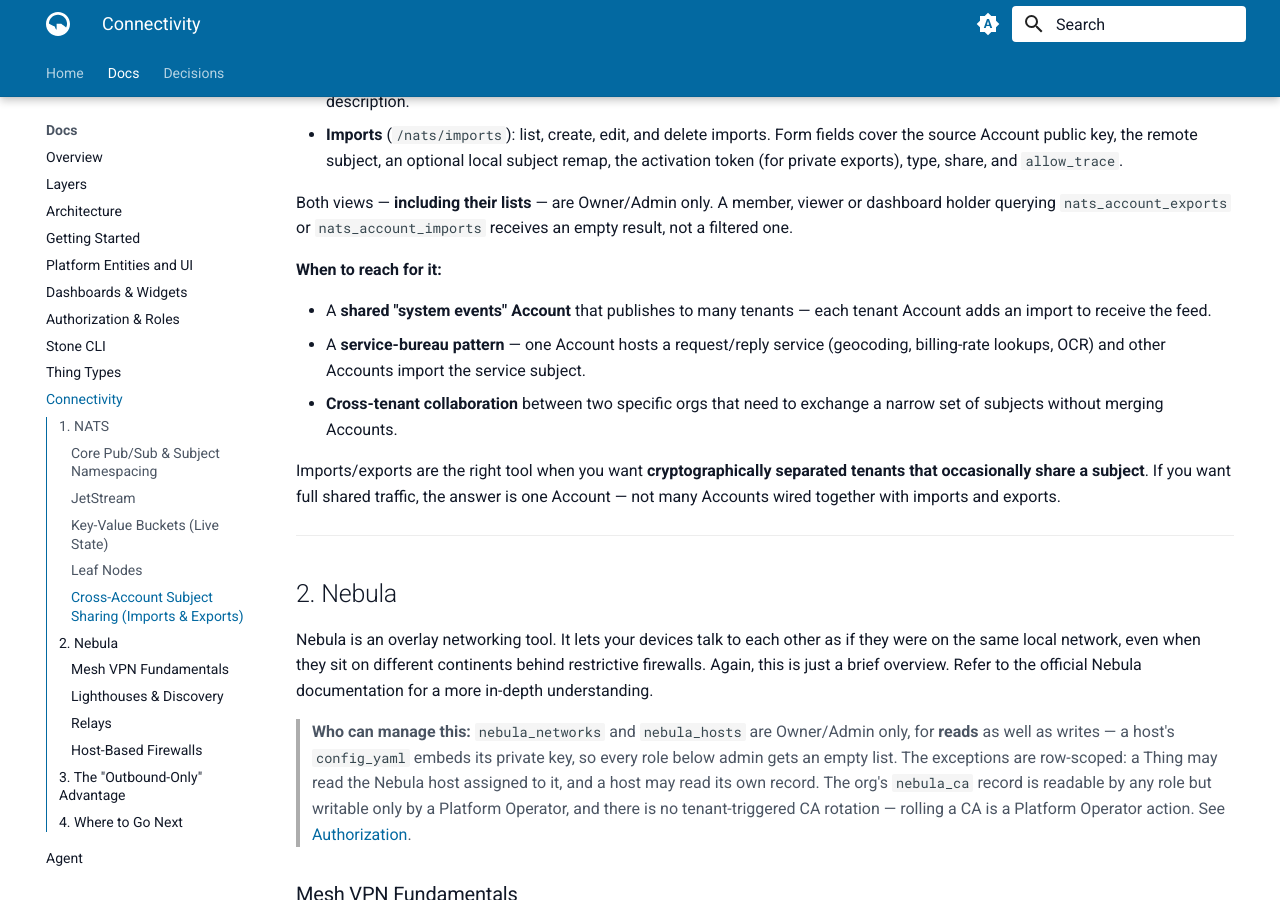
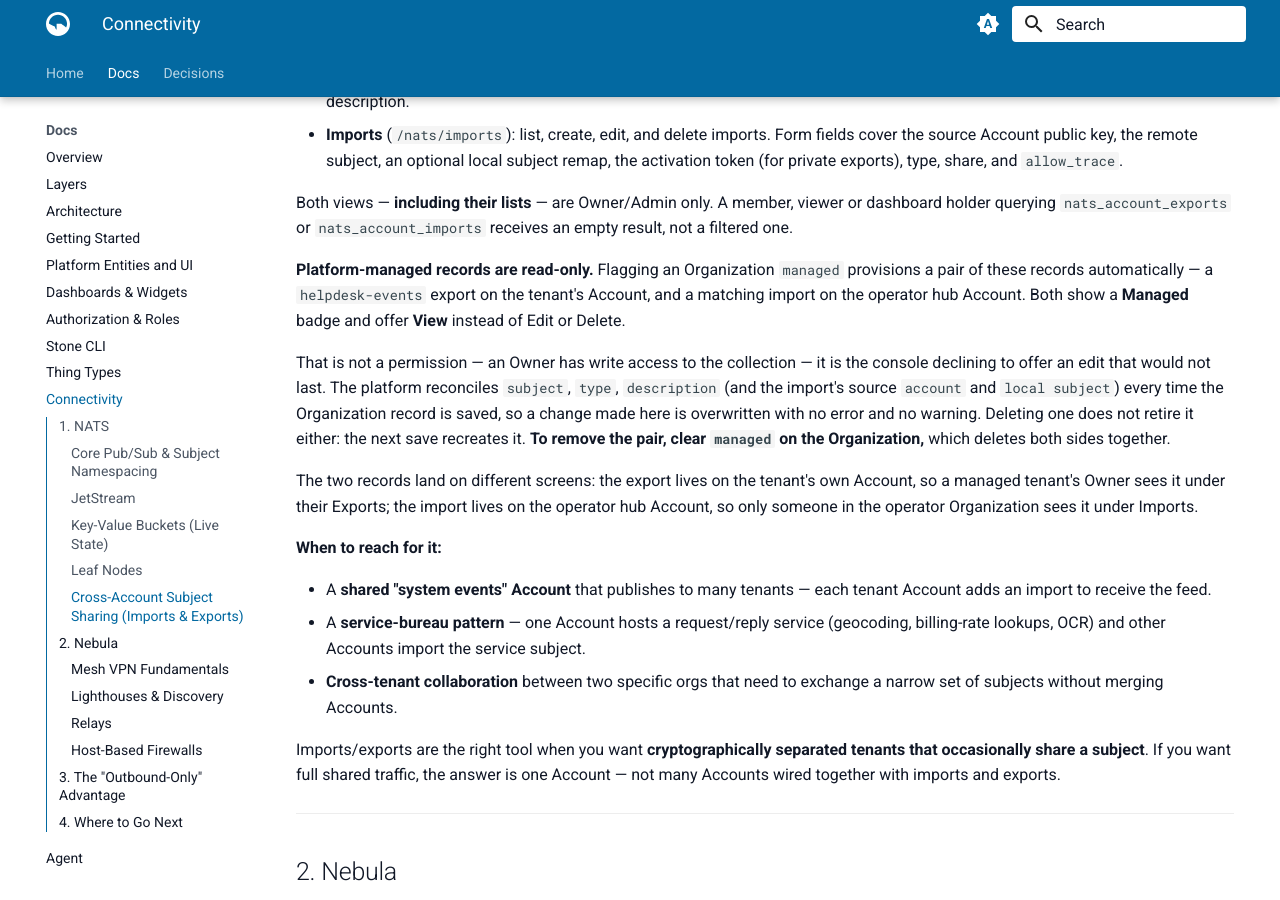
Before and after one commit to stone-age-io/platform-docs, an MkDocs documentation site: the page built from docs/connectivity.md, in a window 1280 px wide and 900 px high, scrolled down 2864 px. Built offline with MkDocs 1.6.1 and Material for MkDocs 9.7.7, drawn with Linux system fonts in a browser that asks for light colours.

Commit message:
docs: a platform-managed export is read-only in the console
Follows platform bde3e3c. Flagging an Organization `managed` provisions a
helpdesk-events export on its Account and a matching import on the operator
hub, and the platform reconciles both on every save of that Organization -- so
the console now shows a Managed badge and View rather than Edit or Delete.

Says which fields are rewritten, that deleting one has it recreated, and where
the real control is: clearing `managed` on the Organization removes the pair
together. Also notes that this is not a permission -- an Owner still has write
access to the collection -- and that the two records land on different screens
for different people, since the export sits on the tenant's Account and the
import on the hub's.

Co-Authored-By: Claude Opus 5 <noreply@anthropic.com>

```diff
--- a/docs/connectivity.md
+++ b/docs/connectivity.md
@@ -78,6 +78,24 @@ The platform manages both sides as first-class collections (`nats_account_export
 
 Both views — **including their lists** — are Owner/Admin only. A member, viewer or dashboard holder querying `nats_account_exports` or `nats_account_imports` receives an empty result, not a filtered one.
 
+**Platform-managed records are read-only.** Flagging an Organization `managed`
+provisions a pair of these records automatically — a `helpdesk-events` export on
+the tenant's Account, and a matching import on the operator hub Account. Both
+show a **Managed** badge and offer **View** instead of Edit or Delete.
+
+That is not a permission — an Owner has write access to the collection — it is
+the console declining to offer an edit that would not last. The platform
+reconciles `subject`, `type`, `description` (and the import's source `account`
+and `local subject`) every time the Organization record is saved, so a change
+made here is overwritten with no error and no warning. Deleting one does not
+retire it either: the next save recreates it. **To remove the pair, clear
+`managed` on the Organization,** which deletes both sides together.
+
+The two records land on different screens: the export lives on the tenant's own
+Account, so a managed tenant's Owner sees it under their Exports; the import
+lives on the operator hub Account, so only someone in the operator Organization
+sees it under Imports.
+
 **When to reach for it:**
 
 - A **shared "system events" Account** that publishes to many tenants — each tenant Account adds an import to receive the feed.
```
